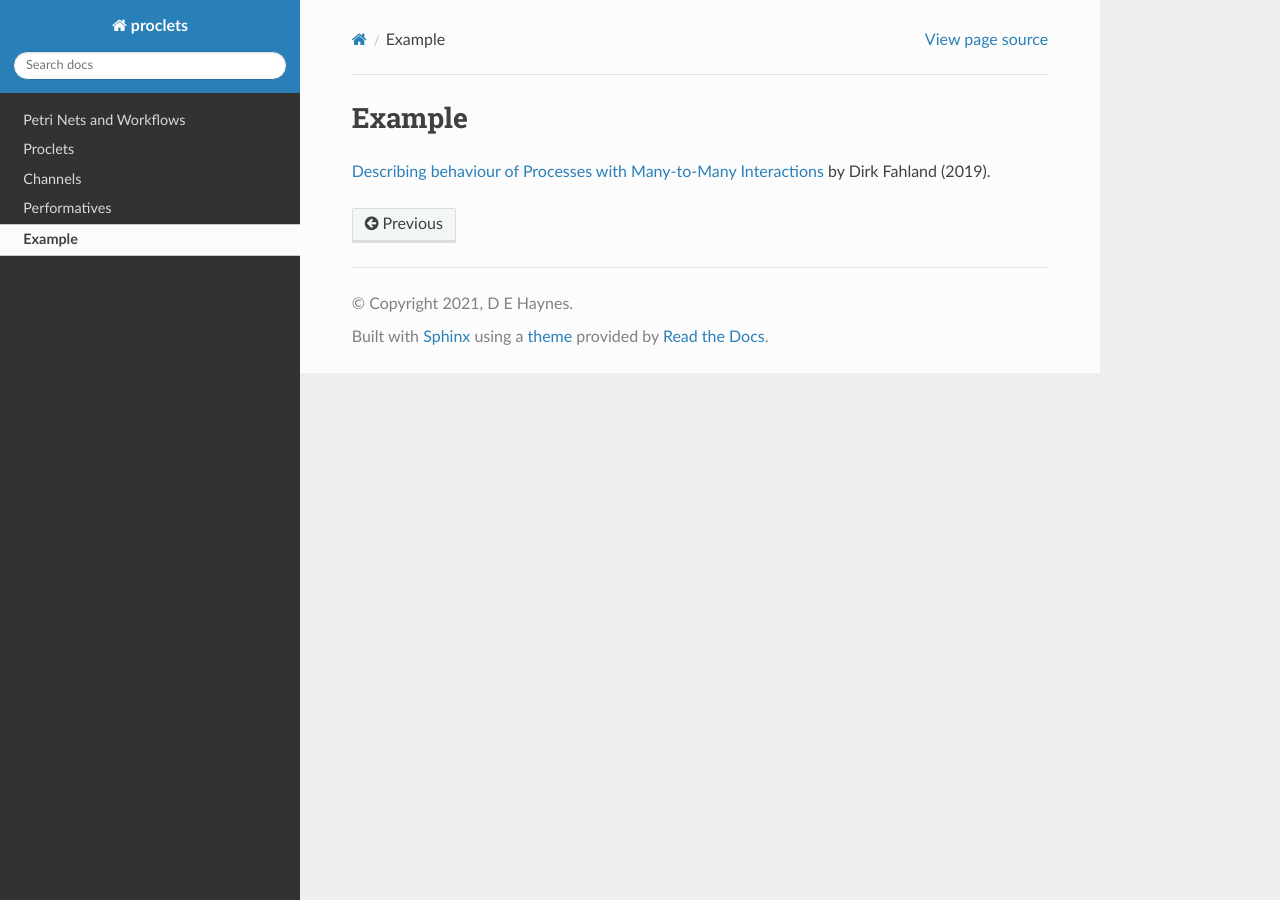
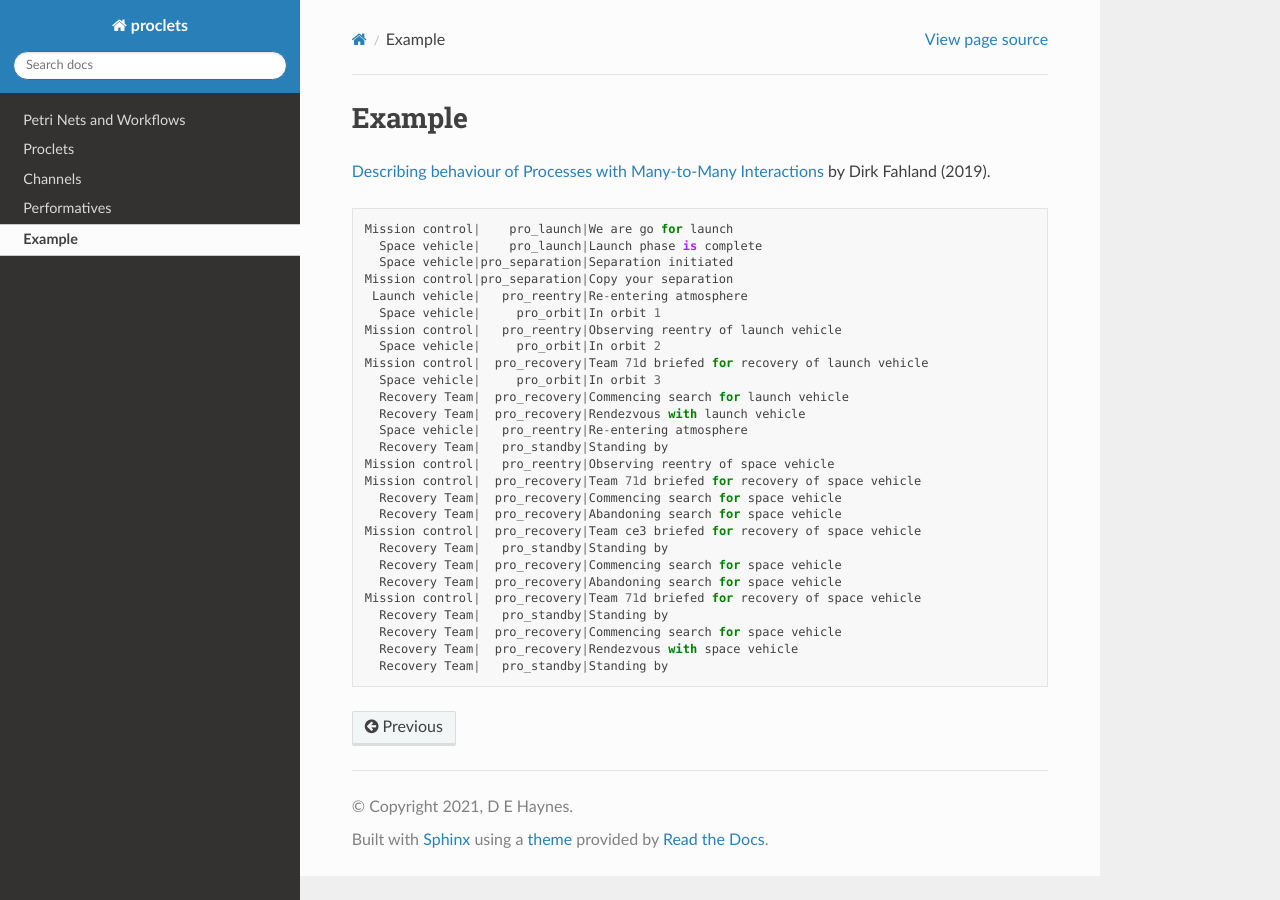
Before and after one commit to tundish/proclets, a Sphinx documentation site: the page built from proclets/doc/example.rst, in a window 1280 px wide. Built offline with Sphinx 7.4.7 and the Read the Docs theme 2.0.0, drawn with Linux system fonts in a browser that asks for light colours; pages that are not in the unit, such as notebooks, are missing from menus.

Commit message:
Mission seems to be working but needs a tidy.

```diff
--- a/proclets/doc/example.rst
+++ b/proclets/doc/example.rst
@@ -6,3 +6,33 @@ Example
 
 `Describing behaviour of Processes with Many-to-Many Interactions
 <https://dblp.org/rec/conf/apn/Fahland19>`_ by Dirk Fahland (2019).
+
+::
+
+     Mission control|    pro_launch|We are go for launch
+       Space vehicle|    pro_launch|Launch phase is complete
+       Space vehicle|pro_separation|Separation initiated
+     Mission control|pro_separation|Copy your separation
+      Launch vehicle|   pro_reentry|Re-entering atmosphere
+       Space vehicle|     pro_orbit|In orbit 1
+     Mission control|   pro_reentry|Observing reentry of launch vehicle
+       Space vehicle|     pro_orbit|In orbit 2
+     Mission control|  pro_recovery|Team 71d briefed for recovery of launch vehicle
+       Space vehicle|     pro_orbit|In orbit 3
+       Recovery Team|  pro_recovery|Commencing search for launch vehicle
+       Recovery Team|  pro_recovery|Rendezvous with launch vehicle
+       Space vehicle|   pro_reentry|Re-entering atmosphere
+       Recovery Team|   pro_standby|Standing by
+     Mission control|   pro_reentry|Observing reentry of space vehicle
+     Mission control|  pro_recovery|Team 71d briefed for recovery of space vehicle
+       Recovery Team|  pro_recovery|Commencing search for space vehicle
+       Recovery Team|  pro_recovery|Abandoning search for space vehicle
+     Mission control|  pro_recovery|Team ce3 briefed for recovery of space vehicle
+       Recovery Team|   pro_standby|Standing by
+       Recovery Team|  pro_recovery|Commencing search for space vehicle
+       Recovery Team|  pro_recovery|Abandoning search for space vehicle
+     Mission control|  pro_recovery|Team 71d briefed for recovery of space vehicle
+       Recovery Team|   pro_standby|Standing by
+       Recovery Team|  pro_recovery|Commencing search for space vehicle
+       Recovery Team|  pro_recovery|Rendezvous with space vehicle
+       Recovery Team|   pro_standby|Standing by
```
Also changed, not shown: 2 other files.
